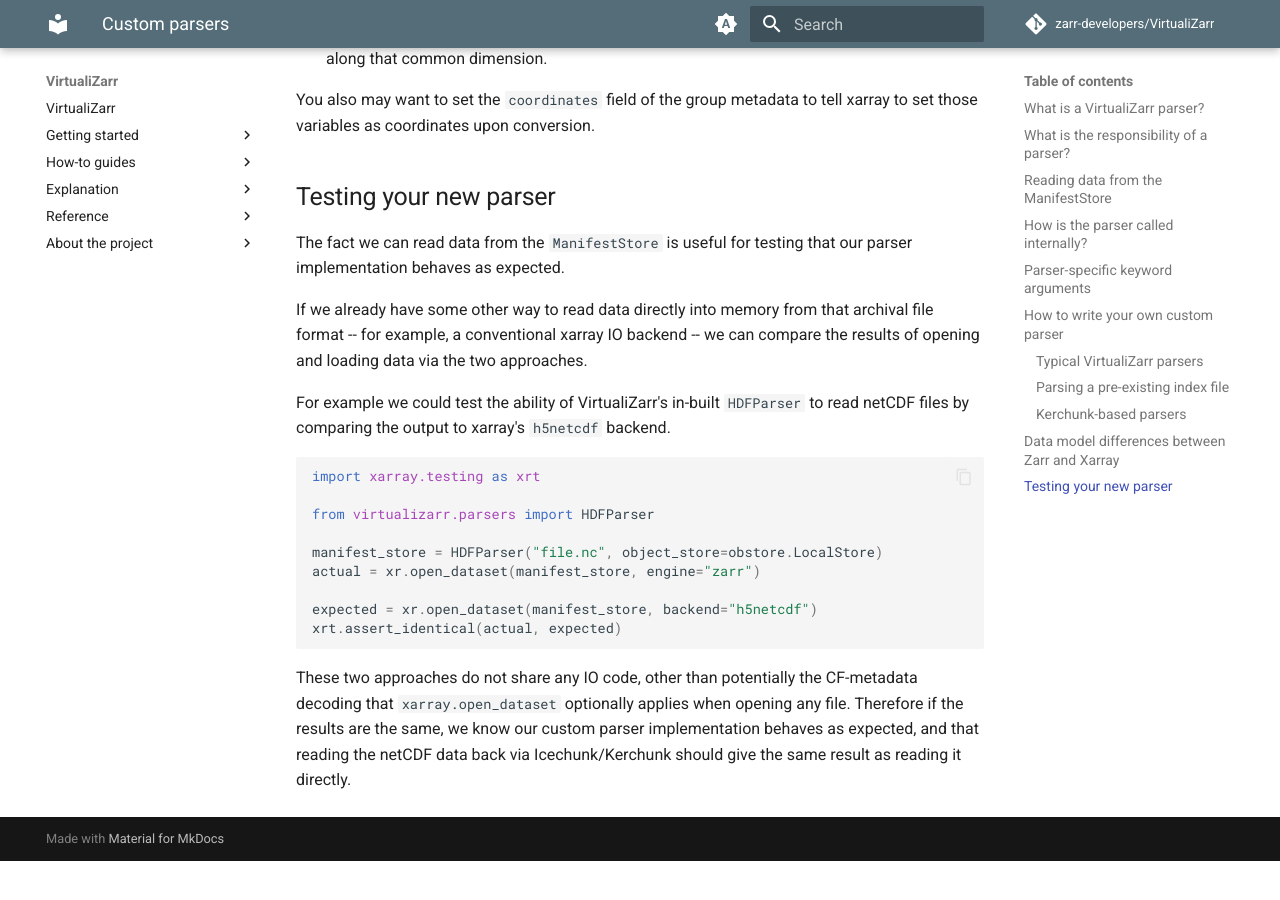
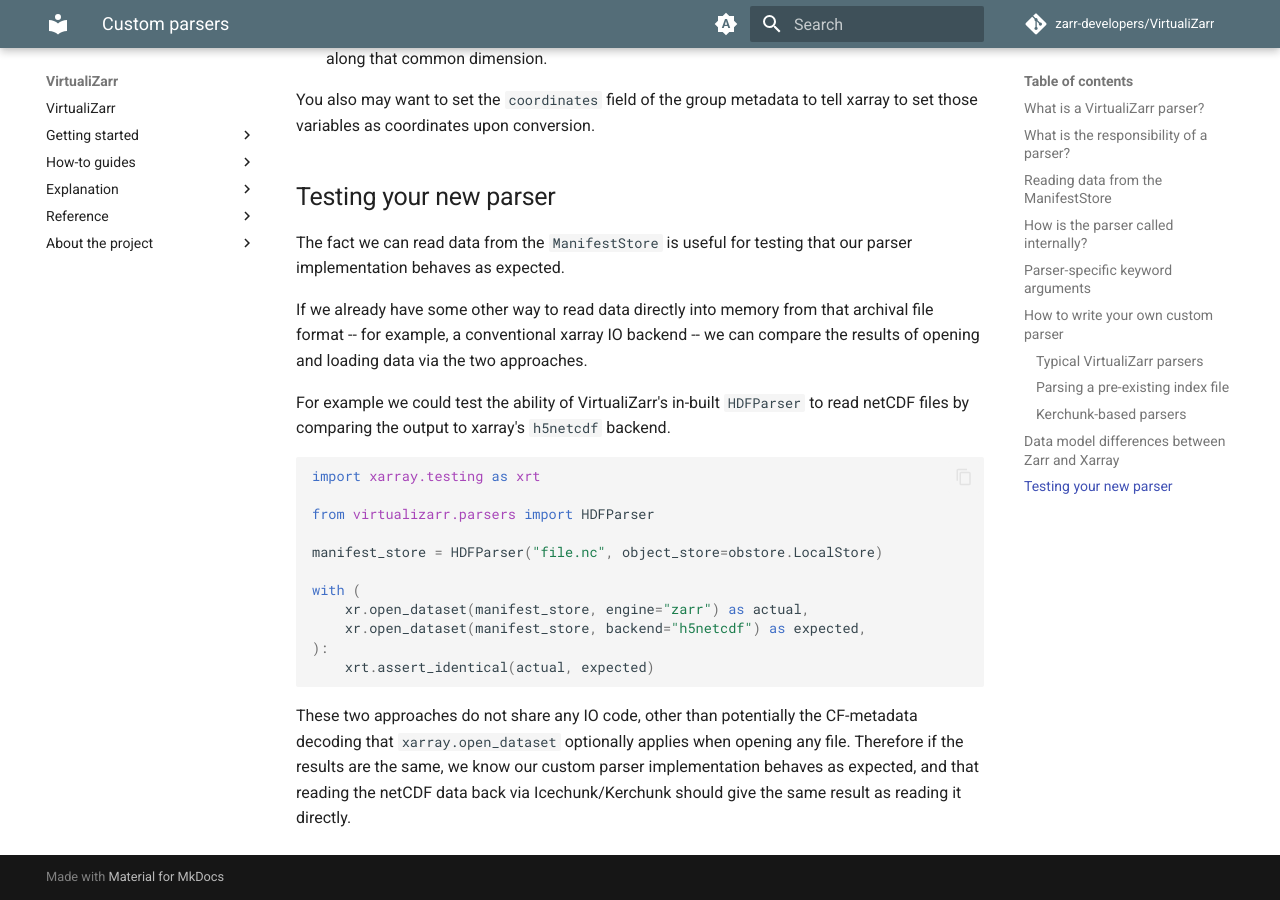
Before and after one commit to zarr-developers/VirtualiZarr, an MkDocs documentation site: the page built from docs/custom_parsers.md, in a window 1280 px wide and 900 px high, scrolled down 5891 px. Built offline with MkDocs 1.6.1 and Material for MkDocs 9.7.7, drawn with Linux system fonts in a browser that asks for light colours; comment, search, counter and statistics services are not loaded; the version menu is left out; before the commit the page ends 6752 px from its top, so only the background shows below that.

````diff
--- a/docs/custom_parsers.md
+++ b/docs/custom_parsers.md
@@ -212,10 +212,12 @@ import xarray.testing as xrt
 from virtualizarr.parsers import HDFParser
 
 manifest_store = HDFParser("file.nc", object_store=obstore.LocalStore)
-actual = xr.open_dataset(manifest_store, engine="zarr")
 
-expected = xr.open_dataset(manifest_store, backend="h5netcdf")
-xrt.assert_identical(actual, expected)
+with (
+    xr.open_dataset(manifest_store, engine="zarr") as actual,
+    xr.open_dataset(manifest_store, backend="h5netcdf") as expected,
+):
+    xrt.assert_identical(actual, expected)
 ```
 
 These two approaches do not share any IO code, other than potentially the CF-metadata decoding that `xarray.open_dataset` optionally applies when opening any file.
````
